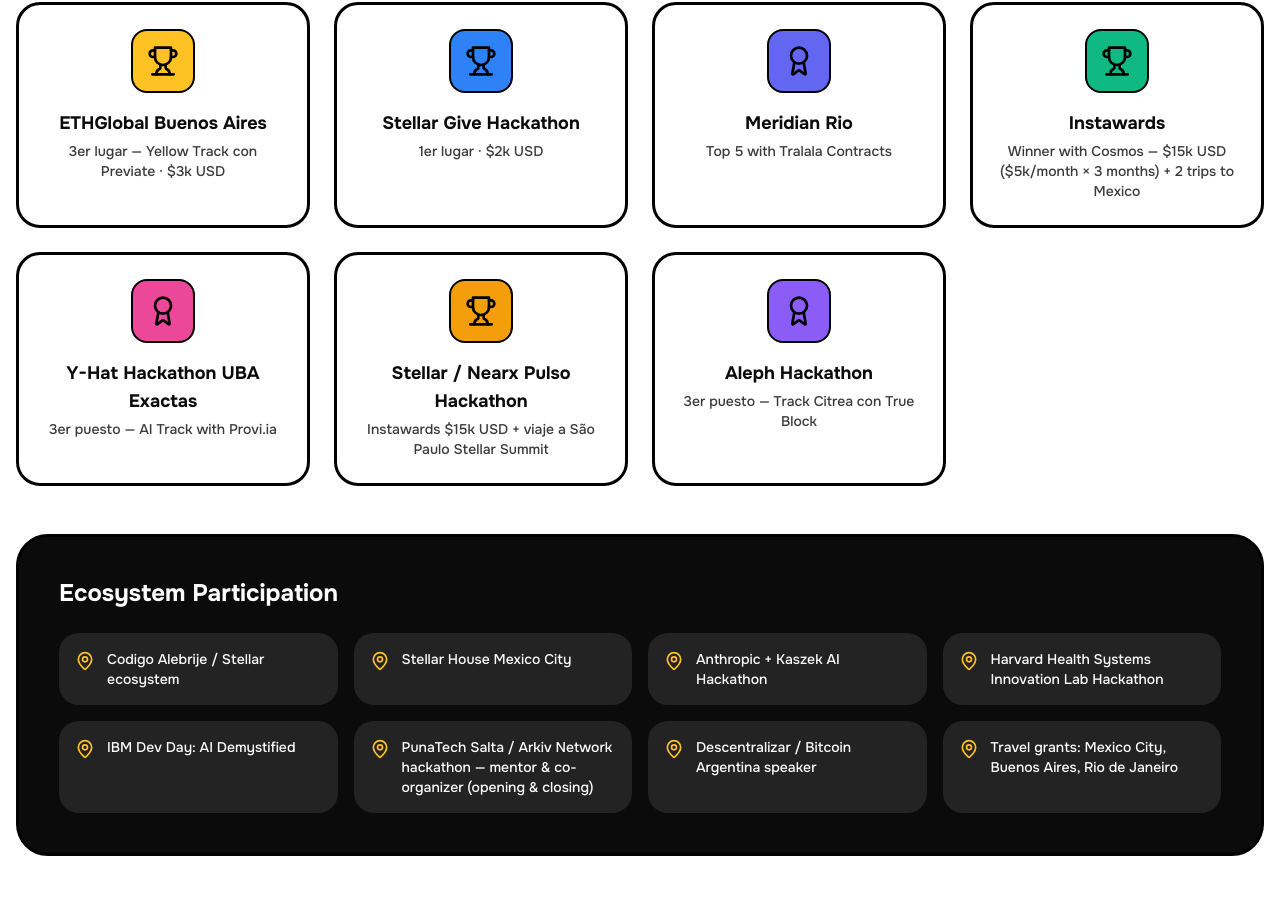
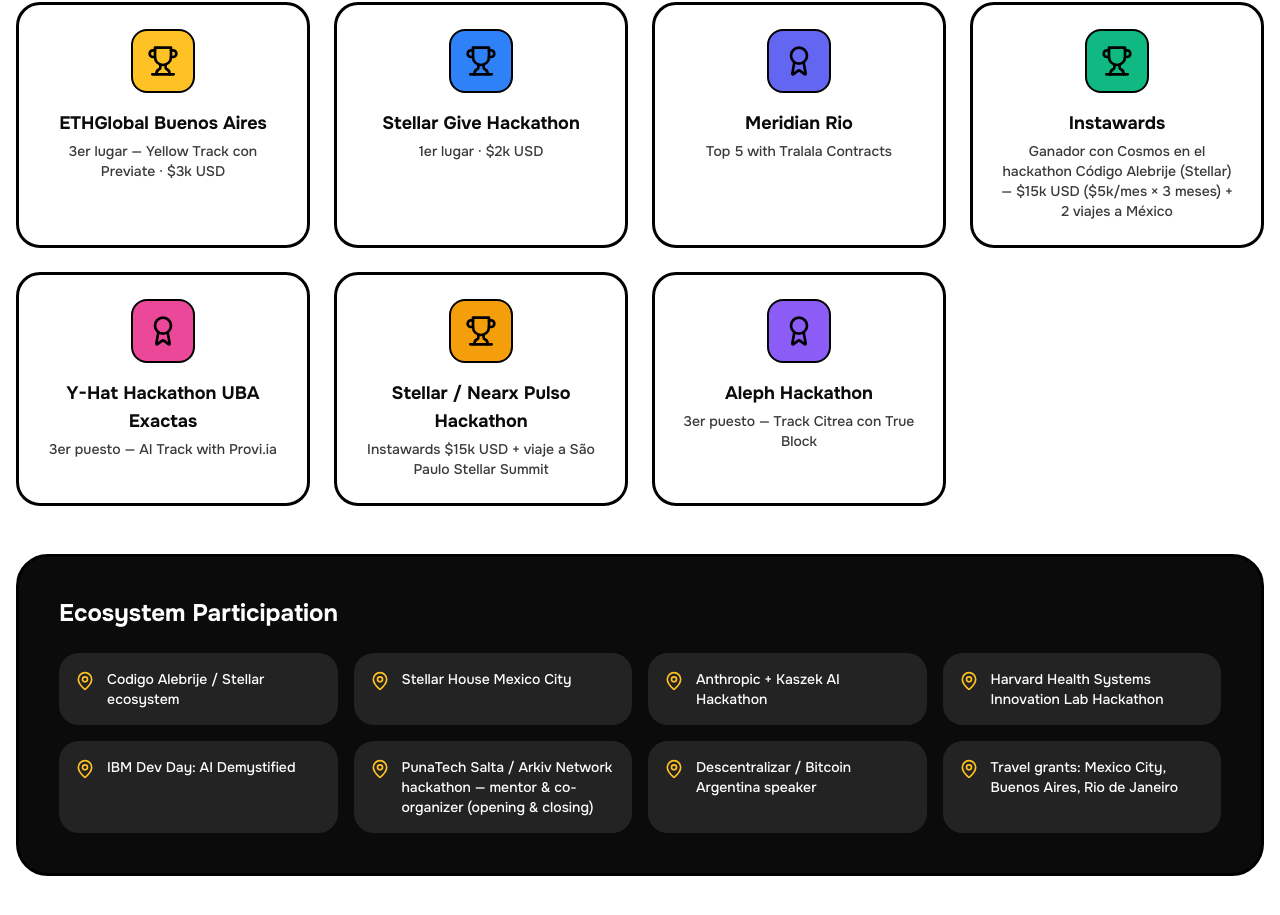
Before and after one commit to leocagli/portfolio-leocagli, a Next.js app: page / in a window 1280 px wide. Shown: the part 3513-4428 px from the top of the page. Built offline with nearby package versions, Linux system fonts and the light colour scheme.

Commit message:
fix: Instawards won with Cosmos at Codigo Alebrije (Stellar) hackathon

```diff
--- a/components/awards-section.tsx
+++ b/components/awards-section.tsx
@@ -25,7 +25,7 @@
     },
     {
       title: "Instawards",
-      description: "Winner with Cosmos — $15k USD ($5k/month × 3 months) + 2 trips to Mexico",
+      description: "Ganador con Cosmos en el hackathon Código Alebrije (Stellar) — $15k USD ($5k/mes × 3 meses) + 2 viajes a México",
       icon: Trophy,
       color: "bg-[#10B981]",
       href: "#cosmos-pay",
```
